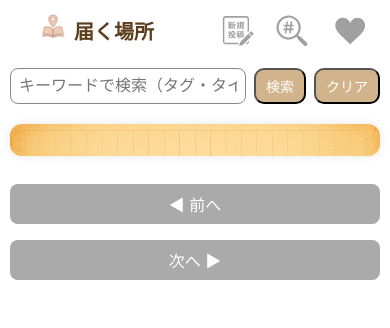
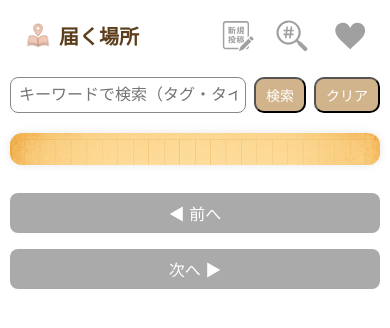
Before and after one commit to yujin-cliud/todoku-basho, a plain HTML site: page index.html in a window 390 px wide. Drawn offline with Linux system fonts and the light colour scheme; no server answers; a web font is replaced by a local one.

Commit message:
タイトル位置修正

```diff
--- a/style.css
+++ b/style.css
@@ -134,8 +134,11 @@ form button:hover {
   object-fit: contain;
   opacity: 0.95;
   vertical-align: middle;
-  margin-bottom: 10px;      /* ←ここを削除 or 替える */
+  margin-bottom: 10px;
+  margin-right: 8px;  /* ←★これを追加！ロゴとタイトルの間に8pxの余白 */
+  margin-top: 9px; /* ← ★ここを追加でちょっと下に！ */
 }
+
 
 .header-title {
   font-family: 'Kosugi Maru', 'Zen Maru Gothic', sans-serif;
@@ -370,15 +373,15 @@ form button:hover {
     margin-left: 16px;
     padding-left: 0 !important;  /* ← スマホでは左パディング無効に */
   }
-
+  .header-title {
+    font-size: 20px;
+    text-align: left;
+  }
   .header-logo {
     margin-right: 6px;
   }
 
-  .header-title {
-    font-size: 20px;
-    text-align: left;
-  }
+
 }
 .diary-image {
   max-width: 100%;
@@ -628,7 +631,7 @@ form button:hover {
   align-items: center;
   font-size: 1.5em;
   font-weight: bold;
-  margin-left: 0px; /* ←★これを追加するだけ！ */
+  margin-left: 1px; /* ←★これを追加するだけ！ */
 }
 .header-container {
   display: flex;
@@ -671,3 +674,14 @@ form button:hover {
 .close-btn:hover {
   color: #000;
 }
+@media (max-width: 600px) {
+  .app-header {
+    margin: 0; /* ← 中央寄せを解除 */
+    padding-left: 12px; /* ← 左に少し余白をつけるとバランスが良い */
+    justify-content: flex-start; /* 念のため明示しておく */
+  }
+
+  .header-title {
+    font-size: 20px; /* 小さい画面でも文字サイズが合うように調整（任意） */
+  }
+}
```
